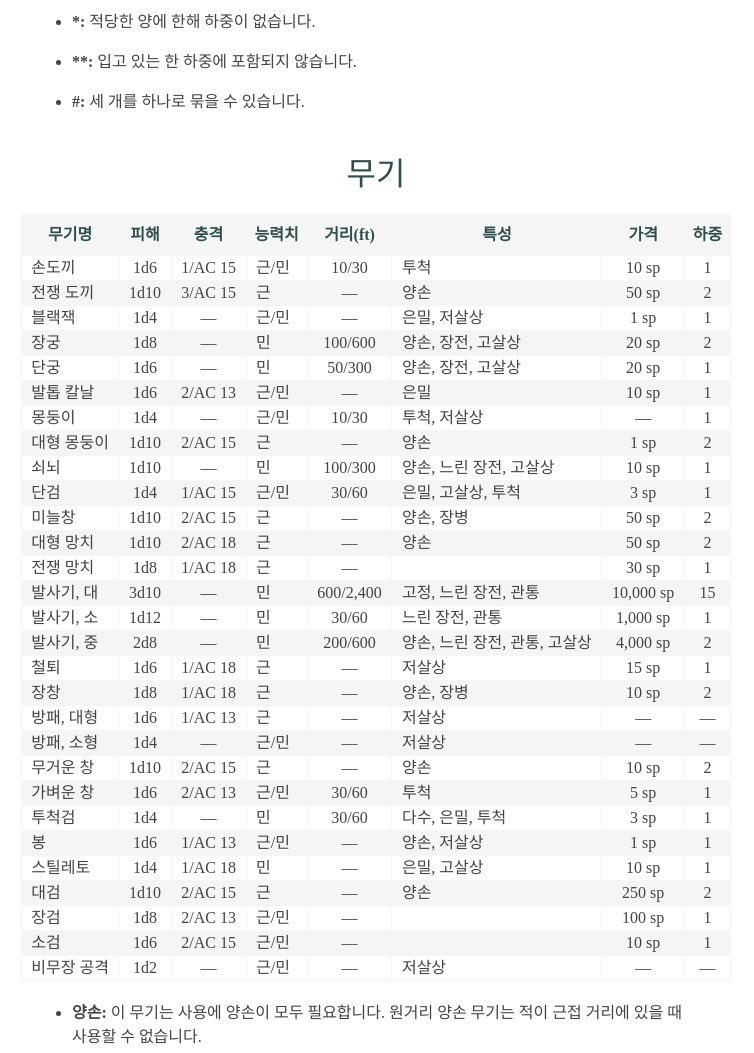
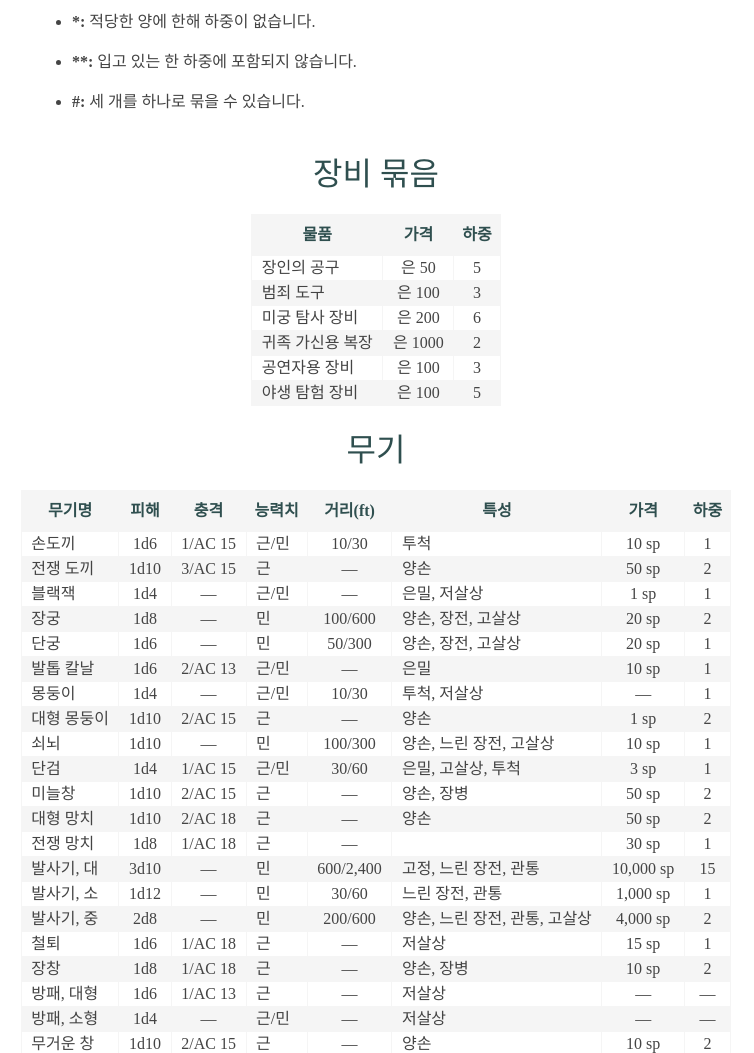
Before and after one commit to AhQqq/AhQqq.github.io, a plain HTML site: page equipment.html in a window 1280 px wide. Shown: the part 1200-2253 px from the top of the page, without its empty margins (264-1018 px from the left). Drawn offline with nearby package versions, Linux system fonts and the light colour scheme.

Commit message:
formatting and bundle

```diff
--- a/equipment.html
+++ b/equipment.html
@@ -17,7 +17,7 @@
 <div id="header"></div>
 <h1>장비</h1>
 <ul class="header-card">
-<table id="weapon_tbl">
+<table id="gear_tbl">
     <caption>모험 장비</caption>
     <thead>
     <tr>
@@ -79,7 +79,8 @@
     <tr>
         <td>장작, 하룻밤 분량</td>
         <td class="stat">동 2</td>
-        <td class="stat">4</td>    </tr>
+        <td class="stat">4</td>
+    </tr>
     <tr>
         <td>금속 병, 1파인트</td>
         <td class="stat">은 3</td>
@@ -179,6 +180,50 @@
         <li><p><b>#:</b> 세 개를 하나로 묶을 수 있습니다.</p></li>
     </ul>
 </div>
+<ul class="header-card">
+<table id="gearbundle_tbl">
+    <caption>장비 묶음</caption>
+    <thead>
+    <tr>
+        <th>물품</th>
+        <th class="stat">가격</th>
+        <th class="stat">하중</th>
+    </tr>
+    </thead>
+    <tbody>
+    <tr>
+        <td>장인의 공구</td>
+        <td class="stat">은 50</td>
+        <td class="stat">5</td>
+    </tr>
+    <tr>
+        <td>범죄 도구</td>
+        <td class="stat">은 100</td>
+        <td class="stat">3</td>
+    </tr>
+    <tr>
+        <td>미궁 탐사 장비</td>
+        <td class="stat">은 200</td>
+        <td class="stat">6</td>
+    </tr>
+    <tr>
+        <td>귀족 가신용 복장</td>
+        <td class="stat">은 1000</td>
+        <td class="stat">2</td>
+    </tr>
+    <tr>
+        <td>공연자용 장비</td>
+        <td class="stat">은 100</td>
+        <td class="stat">3</td>
+    </tr>
+    <tr>
+        <td>야생 탐험 장비</td>
+        <td class="stat">은 100</td>
+        <td class="stat">5</td>
+    </tr>
+    </tbody>
+</table>
+</ul>
 <ul class="header-card">
 <table id="weapon_tbl">
     <caption>무기</caption>
--- a/style.css
+++ b/style.css
@@ -92,6 +92,7 @@ h2 {
     box-shadow: 0.05rem 0.1rem 0.3rem -0.03rem rgba(0, 0, 0, 0.45);
     overflow: hidden;
     padding: 2px 16px;
+    margin-bottom: 1rem;
 
 }
 
```
Also changed, not shown: arts.html (+9 -5 lines), index.html (+1 -1 lines), spells.html (+4 -1 lines).
